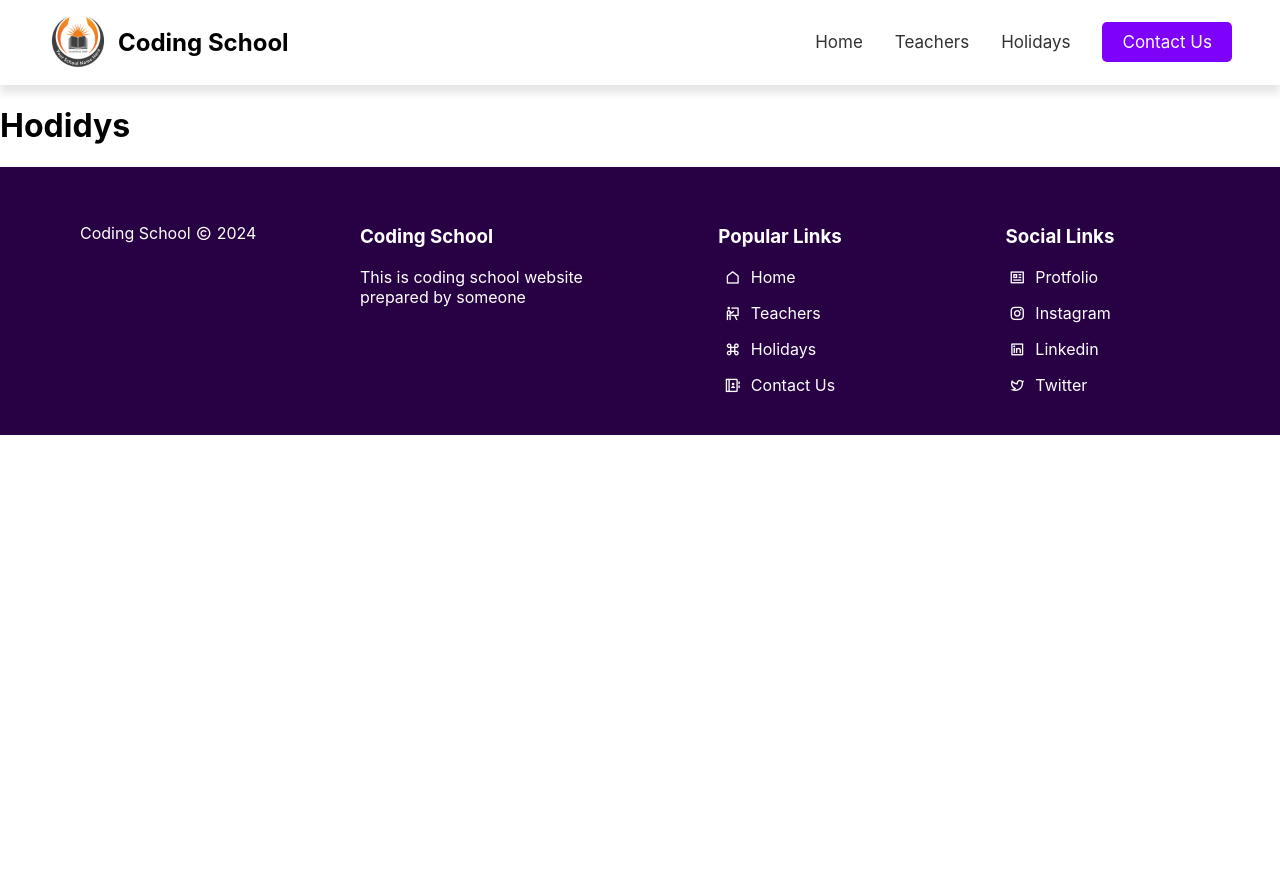
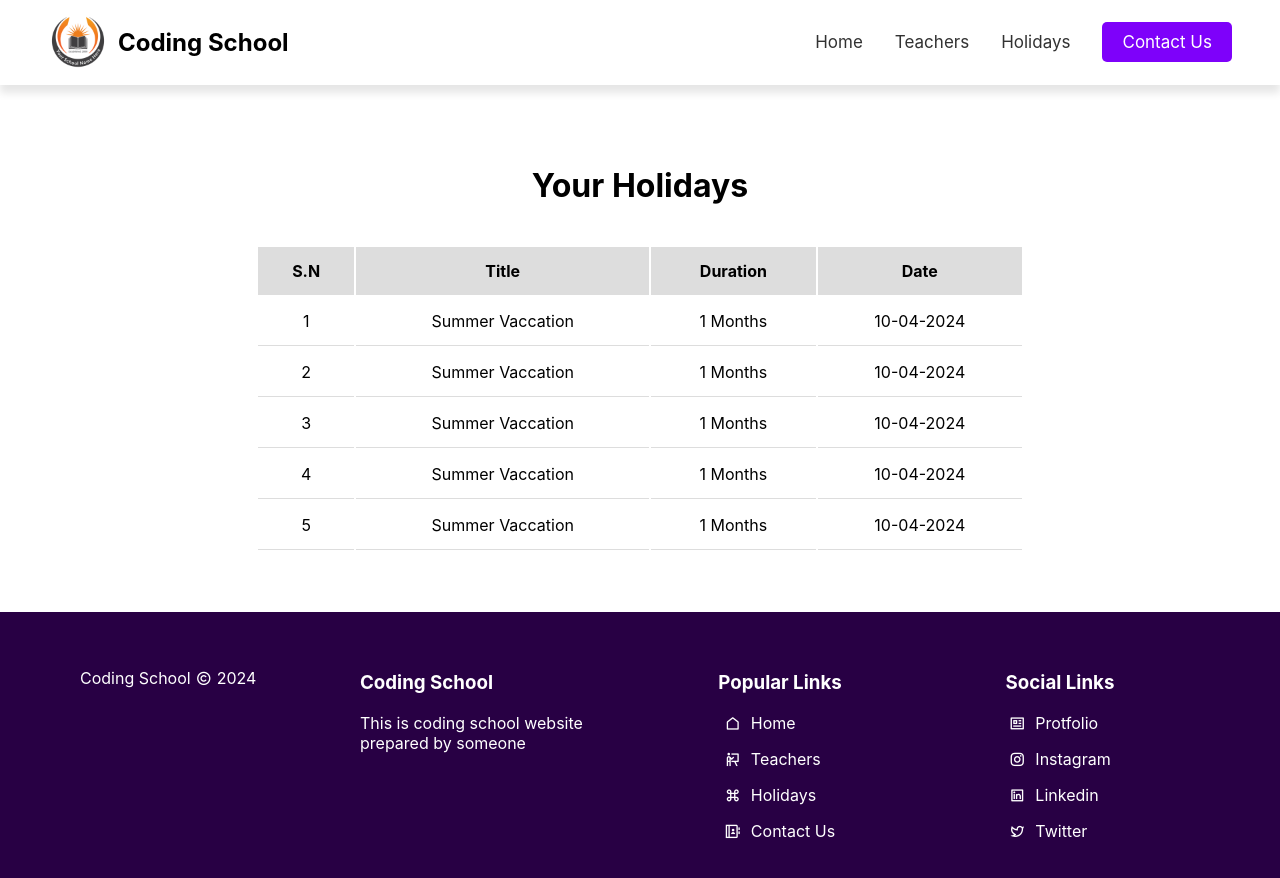
Before and after one commit to itsSarv/CodingSchool, a React (Create React App) app: page /holidays in a window 1280 px wide. Shown: the top 878 px of the page. Before the commit the page ends 800 px from the top, so only its background shows below. Built offline with nearby package versions, Linux system fonts and the light colour scheme.

Commit message:
holidays page

```diff
--- a/src/components/ContactUs.jsx
+++ b/src/components/ContactUs.jsx
@@ -2,8 +2,8 @@ import React, { useState } from 'react'
 import Swal from 'sweetalert2'
 import Nav from './Nav'
 import Footer from './Footer'
-import { clear } from '@testing-library/user-event/dist/clear'
-import { Link } from 'react-router-dom'
+// import { clear } from '@testing-library/user-event/dist/clear'
+// import { Link } from 'react-router-dom'
 
 
 
@@ -22,6 +22,9 @@ const ContactUs = () => {
       text: 'Thank You ! We will reach you soon',
       confirmButtonText: 'OK',
     })
+    setFullName('')
+    setEmail('')
+    setMessage('')
   }
 
   return (
@@ -65,6 +68,7 @@ const ContactUs = () => {
           name='fullname'
           type='text'
           placeholder='Full Name'
+          value={fullName}
           style={{
             border: '1px solid #ccc',
             borderRadius: 6,
@@ -90,6 +94,7 @@ const ContactUs = () => {
             name='email'
             type='email'
             placeholder='Email'
+            value={email}
             style={{
             border: '1px solid #ccc',
             borderRadius: 6,
@@ -116,6 +121,7 @@ const ContactUs = () => {
         name='message'
         type='text'
         placeholder='Message'
+        value={message}
           style={{
              border: '1px solid #ccc',
              borderRadius: 6,
--- a/src/components/Holidays.jsx
+++ b/src/components/Holidays.jsx
@@ -4,10 +4,84 @@ import Footer from './Footer'
 
 
 const Holidays = () => {
+  const holidays = [
+    {
+      title: 'Summer Vaccation',
+      duration: '1 Months',
+      date: ' 10-04-2024'
+    },
+    {
+      title: 'Summer Vaccation',
+      duration: '1 Months',
+      date: ' 10-04-2024'
+    },
+    {
+      title: 'Summer Vaccation',
+      duration: '1 Months',
+      date: ' 10-04-2024'
+    },
+    {
+      title: 'Summer Vaccation',
+      duration: '1 Months',
+      date: ' 10-04-2024'
+    },
+    {
+      title: 'Summer Vaccation',
+      duration: '1 Months',
+      date: ' 10-04-2024'
+    },
+  ]
   return (
     <div>
      <Nav/>
-     <h1>Hodidys</h1>
+     <div style={{
+      width: '60%',
+      margin: '0 auto',
+      padding: '60px 0'
+
+     }}>
+     <h1 style={{
+      textAlign:'center',
+      marginBottom: '40px'
+     }}>Your Holidays</h1>
+
+     <table width='100%'>
+      <thead>
+        <tr style={{
+          background: '#ddd',
+          border: '1px solid #ccc'
+        }}>
+          <th style={{padding:14}}>S.N</th>
+          <th>Title</th>
+          <th>Duration</th>
+          <th>Date</th>
+        </tr>
+      </thead>
+      <tbody>
+        {
+          holidays.map((item, index)=>{
+            return(
+              <tr style={{textAlign:'center'}}>
+                <td style={{padding:14, borderBottom: '1px solid #ddd'}}>
+                  {index+1}
+                </td>
+                <td style={{padding:14, borderBottom: '1px solid #ddd'}}>
+                  {item.title}
+                </td>
+                <td style={{padding:14, borderBottom: '1px solid #ddd'}}>
+                  {item.duration}
+                </td>
+                <td style={{padding:14, borderBottom: '1px solid #ddd'}}>
+                  {item.date}
+                </td>
+              </tr>
+            )
+          })
+        }
+      </tbody>
+      </table>
+
+     </div>
      <Footer/>
     </div>
   )
```
